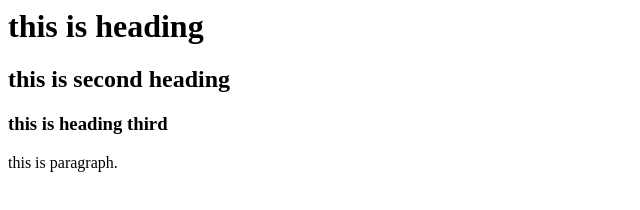
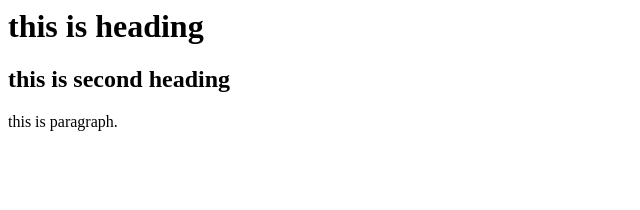
Before and after one commit to sowjisowji/Assignment, a plain HTML site: page index.html in a window 1280 px wide. Shown: the whole page, without its empty margins (0-640 px from the left). Drawn offline with Linux system fonts and the light colour scheme.

Commit message:
delete heading

```diff
--- a/index.html
+++ b/index.html
@@ -5,7 +5,6 @@
   <body>
     <h1>this is heading</h1>
     <h2>this is second heading</h2>
-    <h3>this is heading third</h3>
     <p>this is paragraph.</p>
     </body>
     </html>
```
